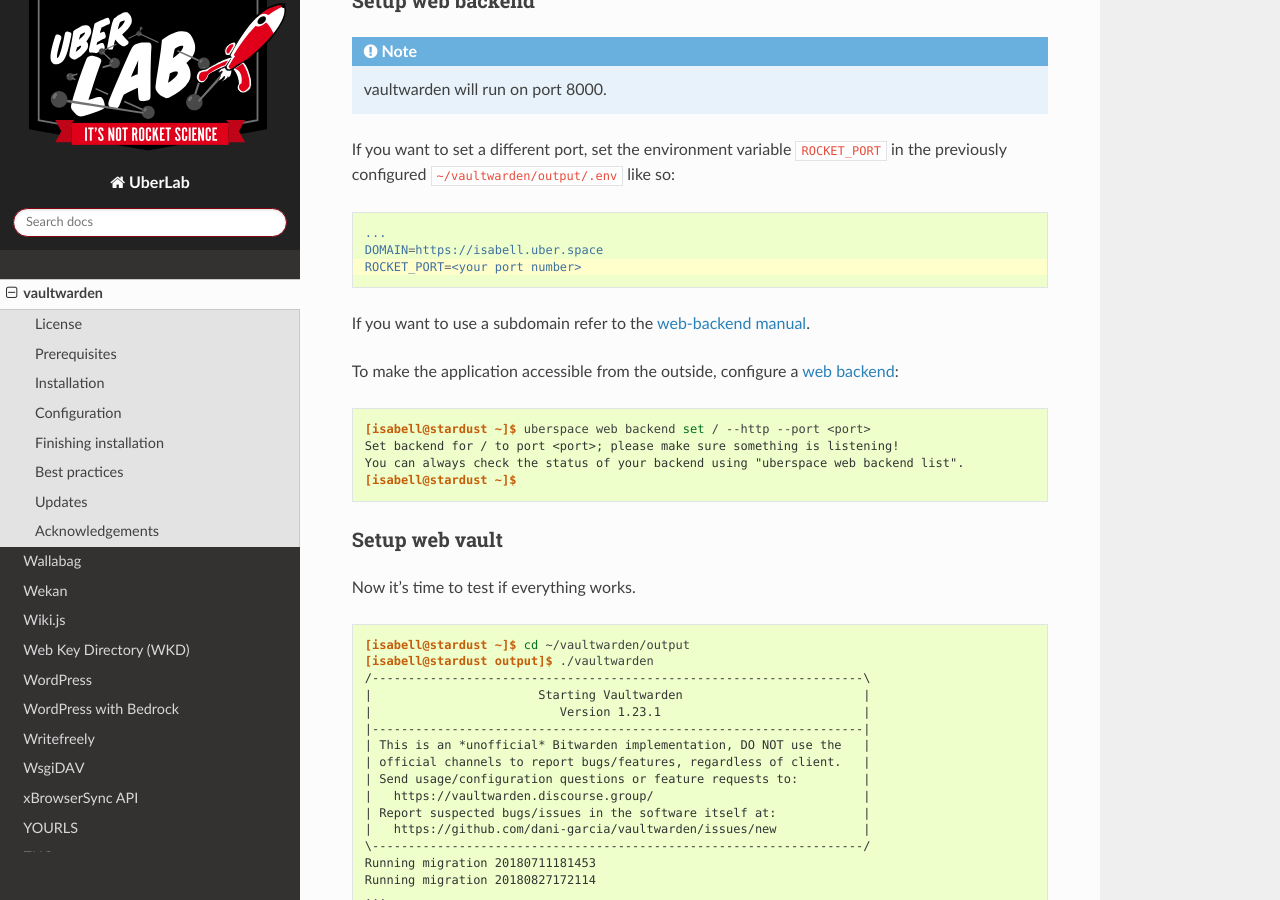
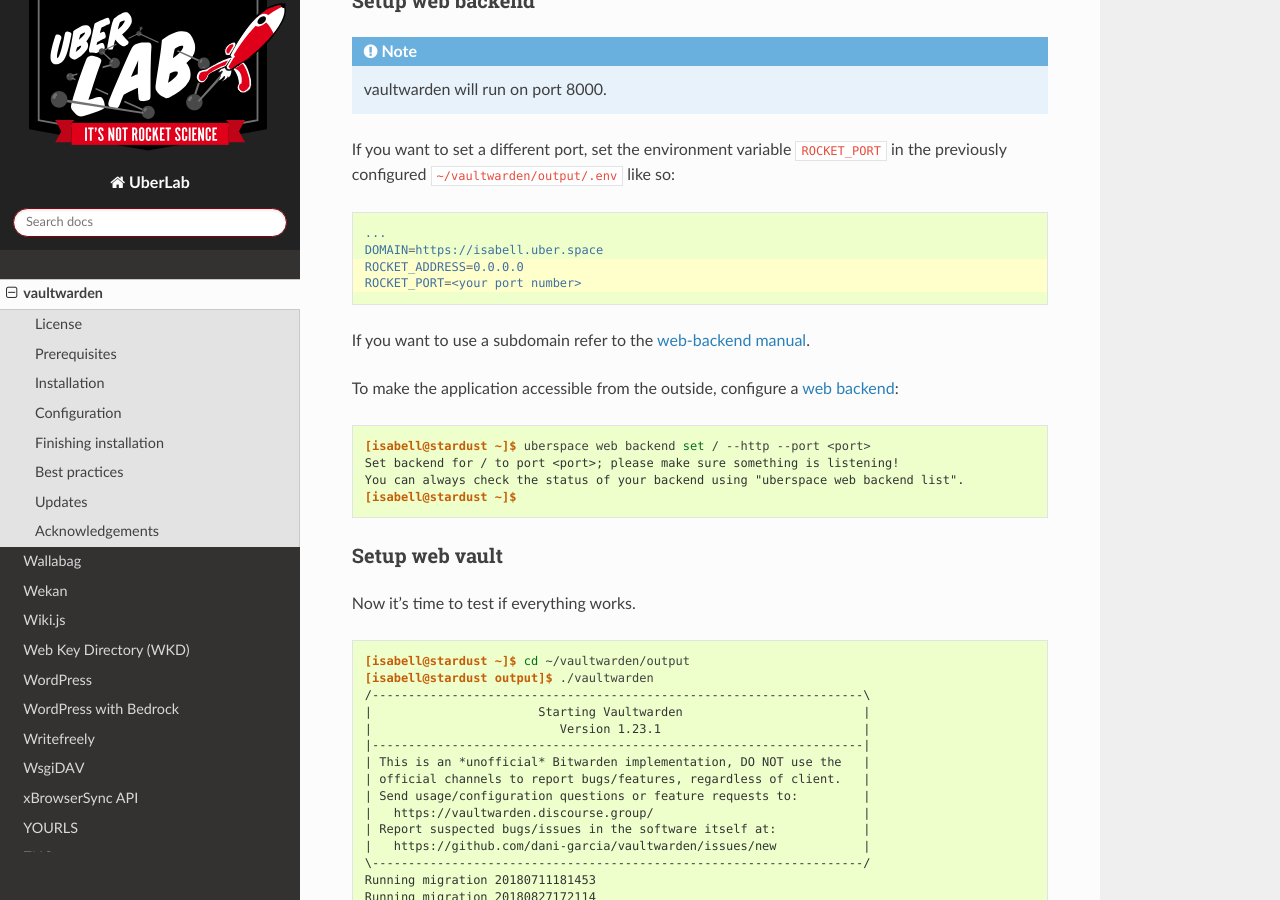
Before and after one commit to Uberspace/lab, a Sphinx documentation site: the page built from source/guide_vaultwarden.rst, in a window 1280 px wide and 900 px high, scrolled down 3208 px. Built offline with Sphinx 7.4.7 and the Read the Docs theme 2.0.0, drawn with Linux system fonts in a browser that asks for light colours.

Commit message:
[vaultwarden] explicitly set listening address

```diff
--- a/source/guide_vaultwarden.rst
+++ b/source/guide_vaultwarden.rst
@@ -117,10 +117,11 @@
 If you want to set a different port, set the environment variable ``ROCKET_PORT`` in the previously configured ``~/vaultwarden/output/.env`` like so:
 
 .. code-block:: ini
- :emphasize-lines: 3
+ :emphasize-lines: 3,4
 
  ...
  DOMAIN=https://isabell.uber.space
+ ROCKET_ADDRESS=0.0.0.0
  ROCKET_PORT=<your port number>
 
 
```
